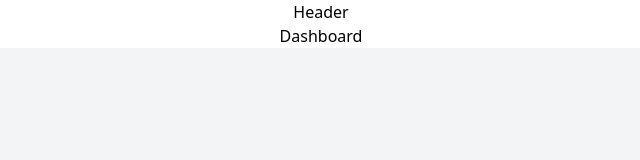
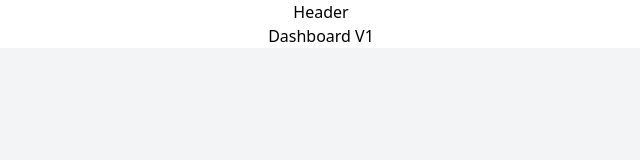
Before and after one commit to ManishDass/soc-count, a React (Create React App) app: page / in a window 1280 px wide. Shown: the top 160 px of the page, without its empty margins (319-959 px from the left). Built offline with nearby package versions, Linux system fonts and the light colour scheme; the HTML template or start-up script is replaced by a standard one.

Commit message:
fix corss

```diff
--- a/src/components/Dashboard.jsx
+++ b/src/components/Dashboard.jsx
@@ -2,7 +2,7 @@ import React from 'react'
 
 const Dashboard = () => {
   return (
-    <div>Dashboard</div>
+    <div>Dashboard V1</div>
   )
 }
 
```
